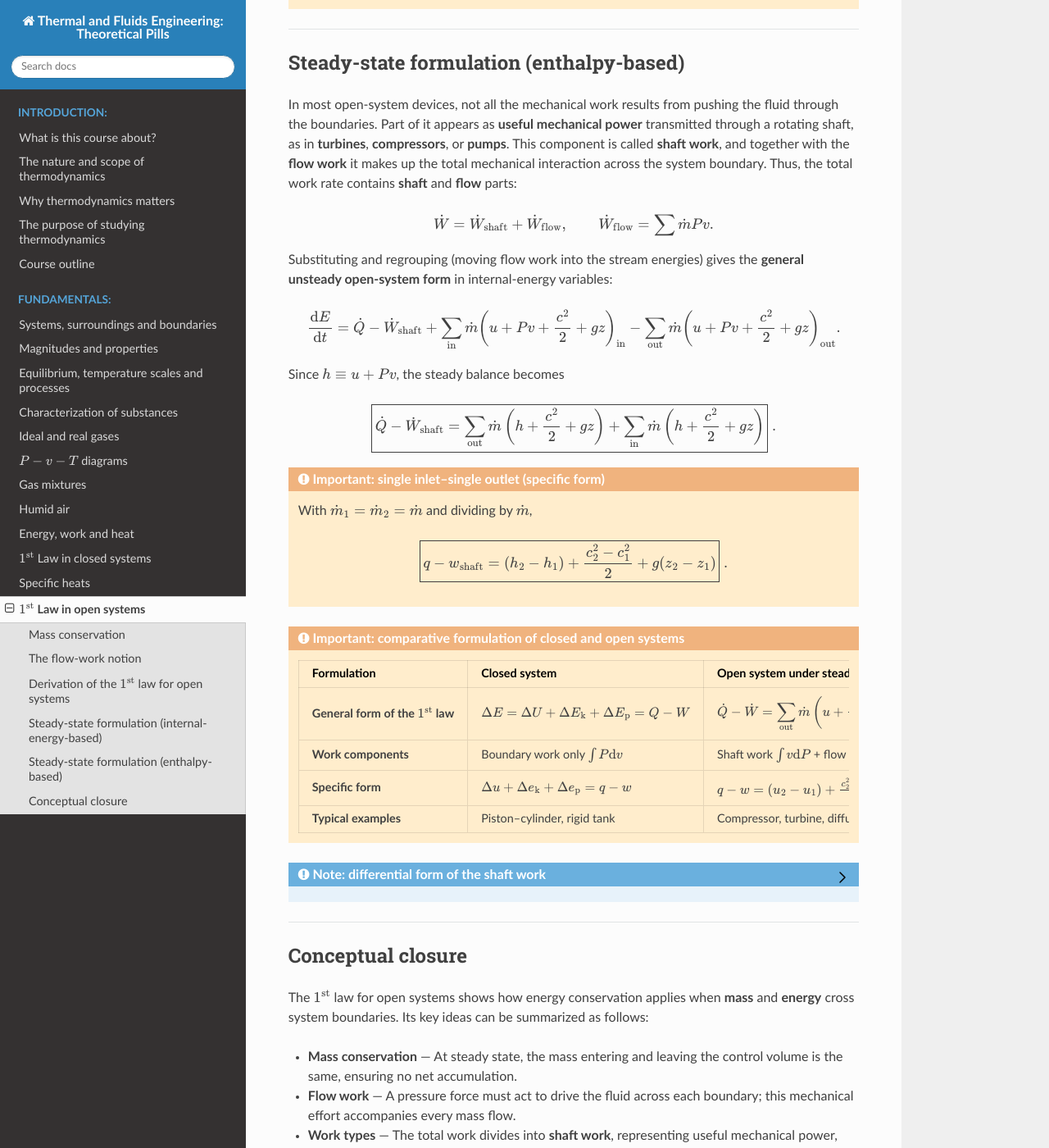
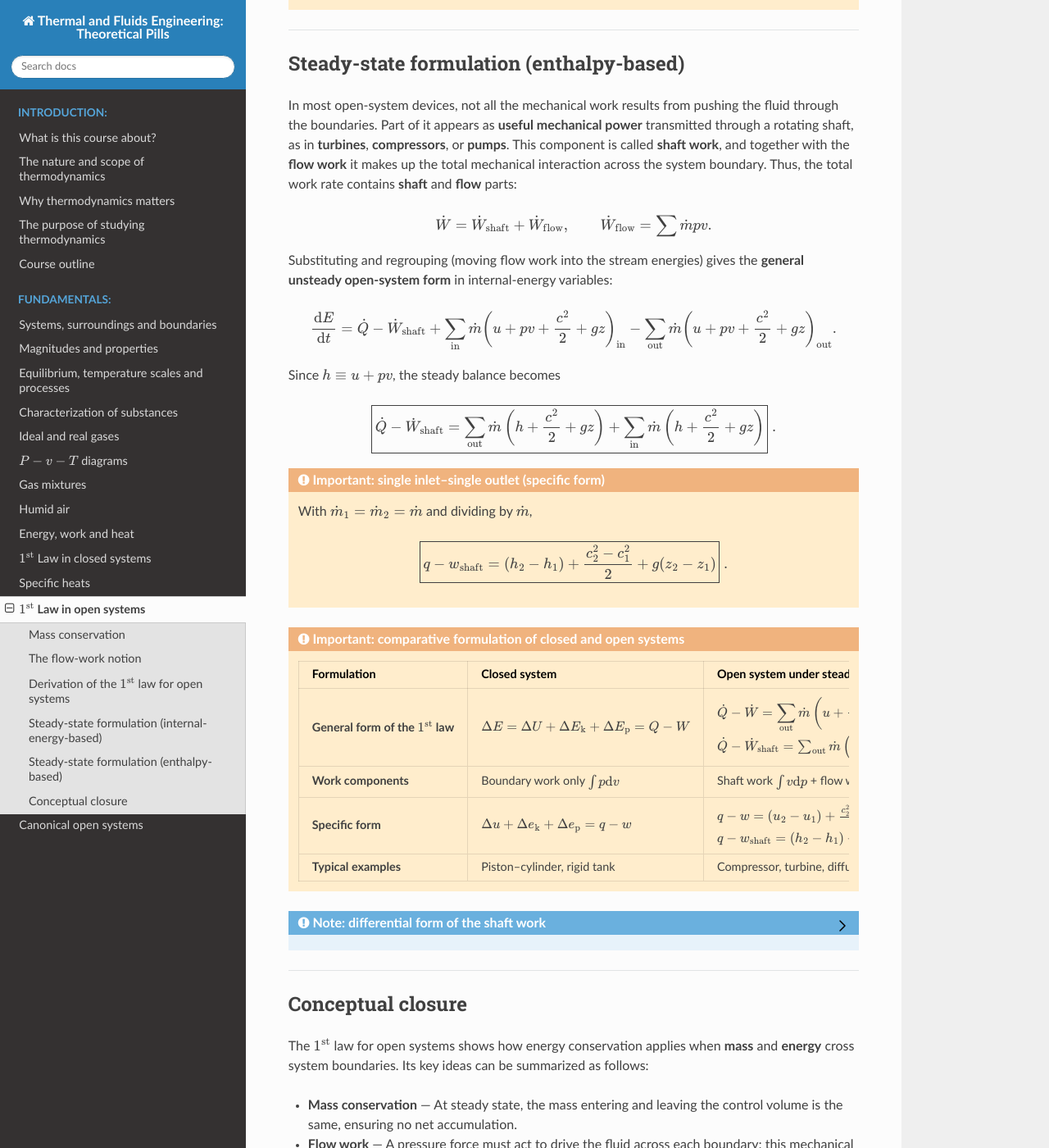
Before and after one commit to azarketa/Thermodynamics-theoretical-pills, a Sphinx documentation site: the page built from source/12_1st_law_in_open_systems.md, in a window 1280 px wide and 1400 px high, scrolled down 2827 px. Shown: the whole window at 82% size. Built offline with Sphinx 7.4.7 and the Read the Docs theme 3.1.0, drawn with Linux system fonts in a browser that asks for light colours; some of the changed text lies outside the part shown.

Commit message:
Files updated

```diff
--- a/source/12_1st_law_in_open_systems.md
+++ b/source/12_1st_law_in_open_systems.md
@@ -86,7 +86,7 @@
 We start from the **balance principle**: the **rate of change of energy in the control volume** equals the **rate of energy in** minus the **rate of energy out** (all extensive rates):
 
 (eq_1st_law_open_systems_general)=
-$$ \frac{\mathrm{d}E}{\mathrm{d}t} = \Big(\dot Q_{\text{in}} - \dot W_{\text{in}} + \sum_{\text{in}} \dot m e_{\text{in}}\Big) \Big(\dot Q_{\text{out}} - \dot W_{\text{out}} + \sum_{\text{out}} \dot m e_{\text{out}}\Big),
+$$ \frac{\mathrm{d}E}{\mathrm{d}t} = \Big(\dot Q_{\text{in}} - \dot W_{\text{in}} + \sum_{\text{in}} \dot m e_{\text{in}}\Big) - \Big(\dot Q_{\text{out}} - \dot W_{\text{out}} + \sum_{\text{out}} \dot m e_{\text{out}}\Big),
 $$
 
 where the **specific total energy** of a flowing stream is
@@ -150,18 +150,18 @@
 
 (eq_decomposition_work_contributions_open_systems)=
 $$
-\dot W = \dot W_{\text{shaft}} + \dot W_{\text{flow}}, \qquad \dot W_{\text{flow}} = \sum \dot m Pv.
+\dot W = \dot W_{\text{shaft}} + \dot W_{\text{flow}}, \qquad \dot W_{\text{flow}} = \sum \dot m pv.
 $$
 
 Substituting and regrouping (moving flow work into the stream energies) gives the **general unsteady open-system form** in internal-energy variables:
 
 (eq_1st_law_open_systems_simplified_ver2)=
 $$
-\frac{\mathrm{d}E}{\mathrm{d}t} =\dot Q - \dot W_{\text{shaft}} +\sum_{\text{in}}\dot m\left(u + Pv + \frac{c^2}{2}+g z\right)_{\text{in}}
--\sum_{\text{out}}\dot m\left(u + Pv + \frac{c^2}{2}+g z\right)_{\text{out}}.
+\frac{\mathrm{d}E}{\mathrm{d}t} =\dot Q - \dot W_{\text{shaft}} +\sum_{\text{in}}\dot m\left(u + pv + \frac{c^2}{2}+g z\right)_{\text{in}}
+-\sum_{\text{out}}\dot m\left(u + pv + \frac{c^2}{2}+g z\right)_{\text{out}}.
 $$
 
-Since $h \equiv u + P v$, the steady balance becomes
+Since $h \equiv u + p v$, the steady balance becomes
 
 (eq_1st_law_open_systems_enthalpy_terms)=
 $$
@@ -183,11 +183,11 @@
 :::{admonition} Important: comparative formulation of closed and open systems
 :class: warning
 
-| **Formulation** | **Closed system** | **Open system under steady flow (single inlet-outlet when appleis)** |
+| **Formulation** | **Closed system** | **Open system under steady flow (single inlet-outlet when applies)** |
 | :-  | :-  | :- |
-| **General form of the $1^{\text{st}}$ law** | $\displaystyle \Delta{}E = \Delta{U} + \Delta{E_{\text{k}}} + \Delta{E_{\text{p}}} = Q - W$ | $\displaystyle \dot{Q} - \dot{W} = \sum_{\text{out}} \dot{m} \left(u + \frac{c^2}{2} + g z\right) + \sum_{\text{in}} \dot{m} \left(u + \frac{c^2}{2} + g z\right) \\ \dot{Q} - \dot{W}_{\text{shaft}} = \sum_{\text{out}} \dot{m} \left(h + \frac{c^2}{2} + g z\right) + \sum_{\text{in}} \dot{m} \left(h + \frac{c^2}{2} + g z\right)$ |
-| **Work components** | Boundary work only $\int P\mathrm{d}v$ | Shaft work $\int v\mathrm{d}P$ + flow work $(\Delta(Pv))$|
-| **Specific form** | $\displaystyle \Delta{u} + \Delta{e_{\text{k}}} + \Delta{e_{\text{p}}} = q - w$ | $\displaystyle q - w = (u_2 - u_1) + \tfrac{c_2^2 - c_1^2}{2} + g(z_2 - z_1) \\ q - w_{\text{shaft}} = (h_2 - h_1) + \tfrac{c_2^2 - c_1^2}{2} + g(z_2 - z_1)$                                                                                   |
+| **General form of the $1^{\text{st}}$ law** | $\displaystyle \Delta{}E = \Delta{U} + \Delta{E_{\text{k}}} + \Delta{E_{\text{p}}} = Q - W$ | $\displaystyle \dot{Q} - \dot{W} = \sum_{\text{out}} \dot{m} \left(u + \frac{c^2}{2} + g z\right) + \sum_{\text{in}} \dot{m} \left(u + \frac{c^2}{2} + g z\right)$ <br/> $\dot{Q} - \dot{W}_{\text{shaft}} = \sum_{\text{out}} \dot{m} \left(h + \frac{c^2}{2} + g z\right) + \sum_{\text{in}} \dot{m} \left(h + \frac{c^2}{2} + g z\right)$ |
+| **Work components** | Boundary work only $\int p\mathrm{d}v$ | Shaft work $\int v\mathrm{d}p$ + flow work $(\Delta(pv))$|
+| **Specific form** | $\displaystyle \Delta{u} + \Delta{e_{\text{k}}} + \Delta{e_{\text{p}}} = q - w$ | $\displaystyle q - w = (u_2 - u_1) + \tfrac{c_2^2 - c_1^2}{2} + g(z_2 - z_1)$ <br/> $q - w_{\text{shaft}} = (h_2 - h_1) + \tfrac{c_2^2 - c_1^2}{2} + g(z_2 - z_1)$ |
 | **Typical examples**  | Piston–cylinder, rigid tank | Compressor, turbine, diffuser, nozzle, heat exchanger, mixer, valve|
 
 :::
@@ -195,11 +195,11 @@
 :::{admonition} Note: differential form of the shaft work
 :class: note, dropdown
 
-For reversible steady devices (pumps, compressors, turbines),
+Due to the {ref}`work decomposition relation <eq_decomposition_work_contributions_open_systems>`, such a relation can be written for differential work-like energy transfers. As $\delta{}w=p\mathrm{d}v$ in simple compressible systems, and $\delta{}w_{\text{flow}}=\mathrm{d}(pv)$
 
 (eq_shaft_work_expression)=
 $$
-\delta w_{\text{shaft}} = v(P)\mathrm{d}P, \qquad w_{\text{shaft}} = \int_{P_1}^{P_2} v(P)\mathrm{d}P.
+\delta{}w = \delta{}w_{\text{shaft}} + \delta{}w_{\text{flow}} \implies p\mathrm{d}v = \delta{}w_{\text{shaft}} + \mathrm{d}(pv) = \delta{}w_{\text{shaft}} + p\mathrm{d}v + v\mathrm{d}p \implies \boxed{\delta{}w_{\text{shaft}} = -v(p)\mathrm{d}p} \ , \qquad \boxed{w_{\text{shaft}} = -\int_{p_1}^{p_2} v(p)\mathrm{d}p} \ .
 $$
 
 :::
--- a/source/index.rst
+++ b/source/index.rst
@@ -29,6 +29,7 @@
    $1^{\text{st}}$ Law in closed systems <10_1st_law_in_closed_systems>
    Specific heats <11_Specific_heats>
    $1^{\text{st}}$ Law in open systems <12_1st_law_in_open_systems>
+   Canonical open systems <13_Canonical_open_systems>
 
 .. toctree::
    :maxdepth: 4
```
Also changed, not shown: other parts of source/12_1st_law_in_open_systems.md (+7 -6 lines), source/13_Canonical_open_systems.md (added, +213 -0 lines).
